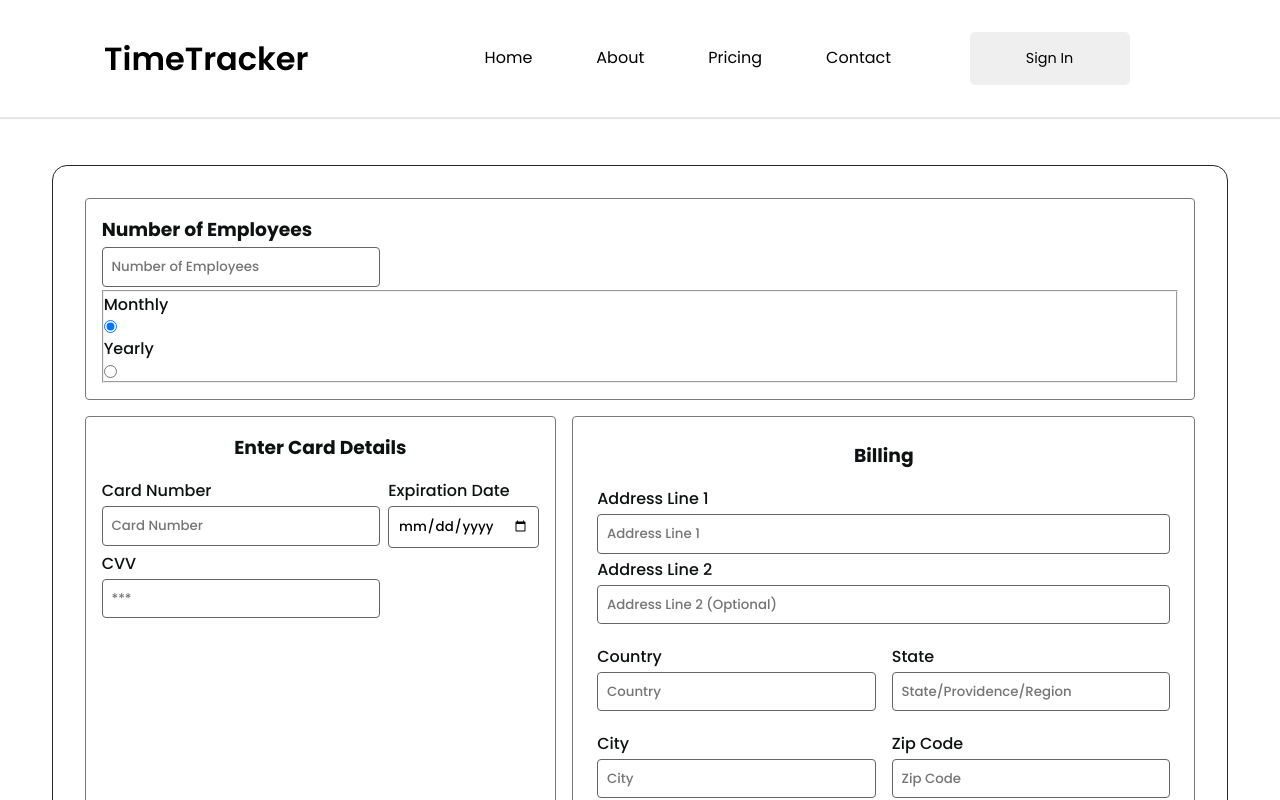
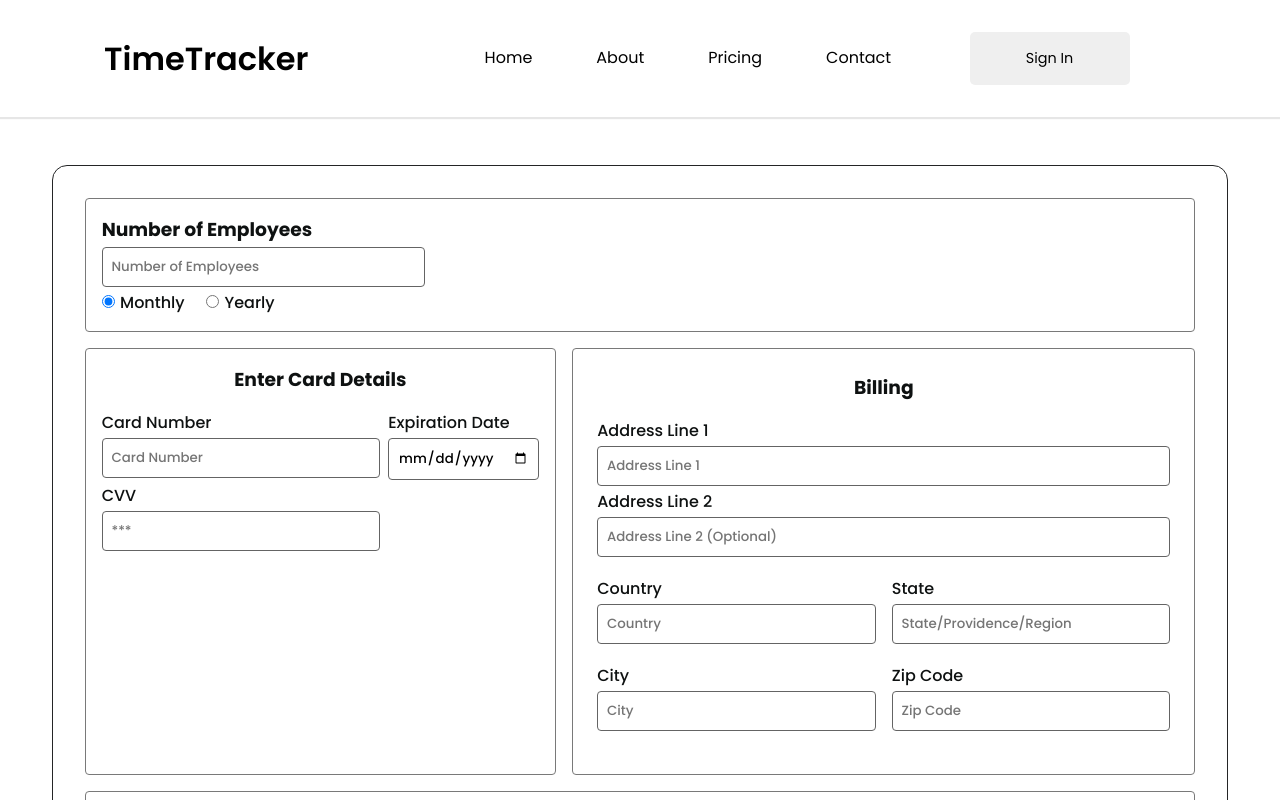
Before and after one commit to chenderson17/TimeTracker, a React (Create React App) app in the folder timetrackerwebapp/: page /signup in a window 1280 px wide. Both pictures are taken after a click on the button 1120 px from the left and 706 px from the top of the page. Shown: the top 800 px of the page. Built offline with nearby package versions, Linux system fonts and the light colour scheme; some icons are missing.

Commit message:
fixed radio buttons

```diff
--- a/timetrackerwebapp/src/Components/SignUpOrgPageTwo.css
+++ b/timetrackerwebapp/src/Components/SignUpOrgPageTwo.css
@@ -25,10 +25,21 @@ details ul{
     flex-direction: column;
     padding: 1rem;
 }
+.num-of-employees-section input[type="text"]{
+    width: 30%;
+}
+.num-of-employees-section fieldset{
+    border:none;
+}
+.num-of-employees-section input{
+    display: inline;
+}
 .num-of-employees-section{
 
 }
-.num-of-employees-section input{
+.num-of-employees-section label{
+    margin-right:2%;
+    margin-left:0.5%;
 
 }
 .enter-card-details-container{
--- a/timetrackerwebapp/src/Components/SignUpOrgPageTwo.js
+++ b/timetrackerwebapp/src/Components/SignUpOrgPageTwo.js
@@ -53,10 +53,10 @@ export default function SignUpOrgPageTwo({orgLeftButton, formBehaviour, planArra
         </div>
         <div className='radio-btns'>
             <fieldset>
+            <input id='monthly-yearly' value={'monthly'} name='monthlyyearly' type='radio' onFocus={handleMonthly} checked={isMonthly}></input>
             <label>Monthly</label>
-            <input id='monthly-yearly' value={'monthly'} name='monthlyyearly' type='radio' onFocus={handleMonthly} checked={isMonthly}></input>
+            <input id='monthly-yearly' value={'yearly'} name='monthlyyearly' type='radio' onFocus={handleMonthly}></input>
             <label>Yearly</label>
-            <input id='monthly-yearly' value={'yearly'} name='monthlyyearly' type='radio' onFocus={handleMonthly}></input>
             </fieldset>
         </div>
         </div>
```
